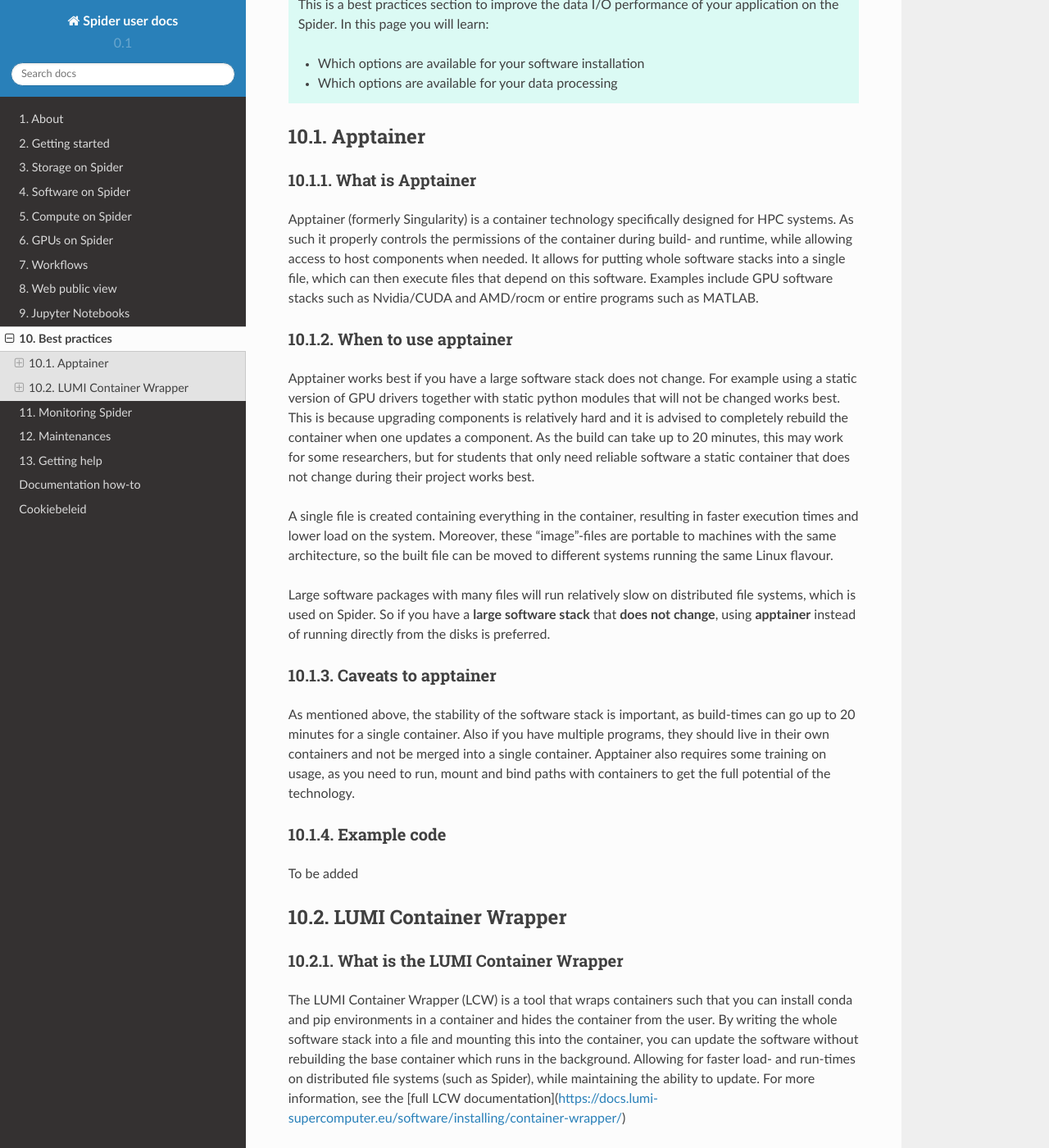
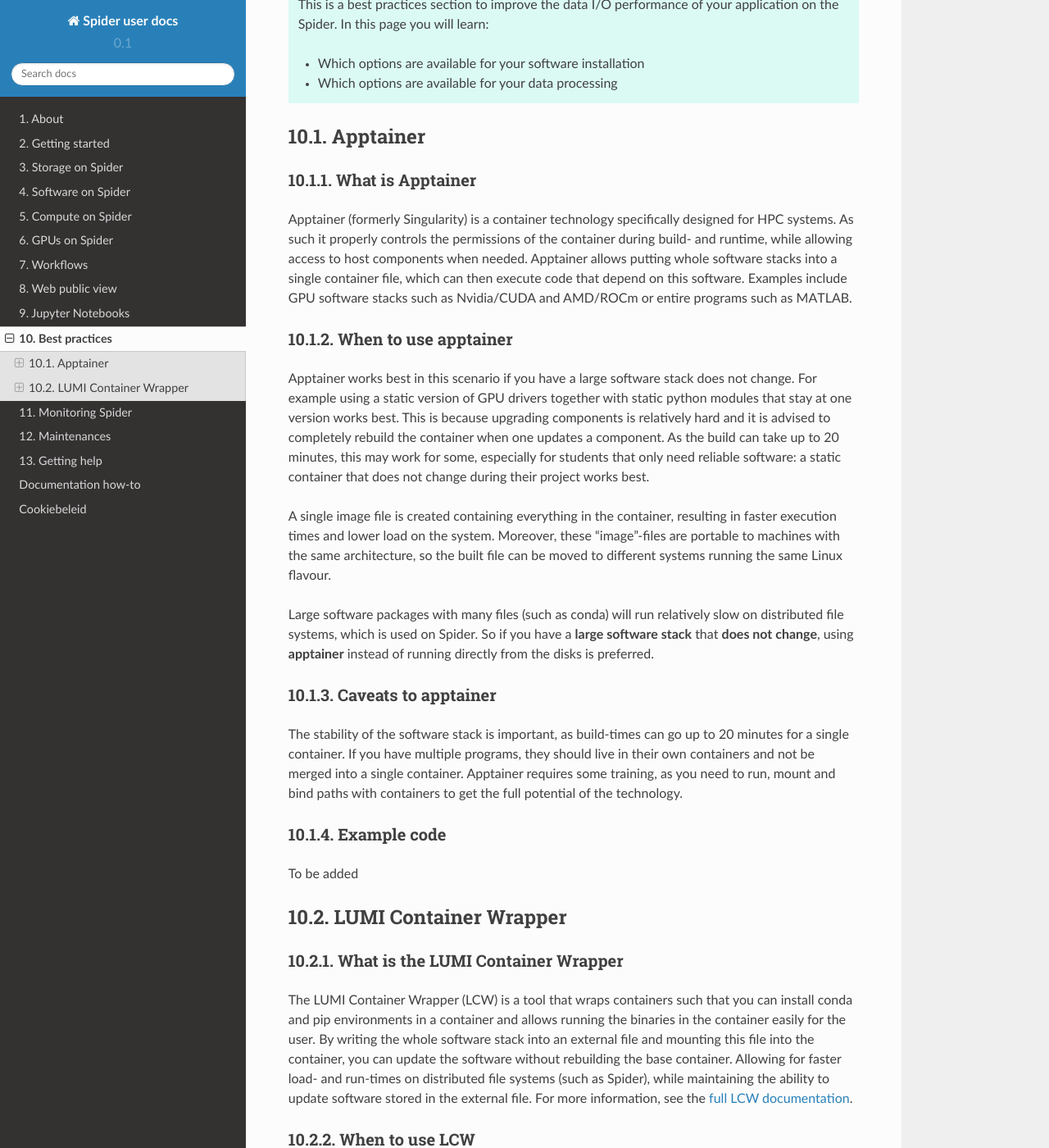
Before and after one commit to sara-nl/spiderdocs, a Sphinx documentation site: the page built from source/Pages/best_practices.rst, in a window 1280 px wide and 1400 px high, scrolled down 207 px. Shown: the whole window at 82% size. Built offline with Sphinx 7.4.7 and the Read the Docs theme 2.0.0, drawn with Linux system fonts in a browser that asks for light colours; some of the changed text lies outside the part shown.

Commit message:
Update draft best practices

```diff
--- a/source/Pages/best_practices.rst
+++ b/source/Pages/best_practices.rst
@@ -16,23 +16,23 @@ Apptainer
 What is Apptainer
 =================
 
-Apptainer (formerly Singularity) is a container technology specifically designed for HPC systems. As such it properly controls the permissions of the container during build- and runtime, while allowing access to host components when needed. It allows for putting whole software stacks into a single file, which can then execute files that depend on this software. Examples include GPU software stacks such as Nvidia/CUDA and AMD/rocm or entire programs such as MATLAB.
+Apptainer (formerly Singularity) is a container technology specifically designed for HPC systems. As such it properly controls the permissions of the container during build- and runtime, while allowing access to host components when needed. Apptainer allows putting whole software stacks into a single container file, which can then execute code that depend on this software. Examples include GPU software stacks such as Nvidia/CUDA and AMD/ROCm or entire programs such as MATLAB.
 
 When to use apptainer
 =====================
 
-Apptainer works best if you have a large software stack does not change. For example using a static version of GPU drivers together with static python modules that will not be changed works best. This is because upgrading components is relatively hard and it is advised to completely rebuild the container when one updates a component. As the build can take up to 20 minutes, this may work for some researchers, but for students that only need reliable software a static container that does not change during their project works best.
+Apptainer works best in this scenario if you have a large software stack does not change. For example using a static version of GPU drivers together with static python modules that stay at one version works best. This is because upgrading components is relatively hard and it is advised to completely rebuild the container when one updates a component. As the build can take up to 20 minutes, this may work for some, especially for students that only need reliable software: a static container that does not change during their project works best.
 
-A single file is created containing everything in the container, resulting in faster execution times and lower load on the system. Moreover, these "image"-files are portable to machines with the same architecture, so the built file can be moved to different systems running the same Linux flavour.
+A single image file is created containing everything in the container, resulting in faster execution times and lower load on the system. Moreover, these "image"-files are portable to machines with the same architecture, so the built file can be moved to different systems running the same Linux flavour.
 
-Large software packages with many files will run relatively slow on distributed file systems, which is used on Spider. So if you have a **large software stack** that **does not change**, using **apptainer** instead of running directly from the disks is preferred.
+Large software packages with many files (such as conda) will run relatively slow on distributed file systems, which is used on Spider. So if you have a **large software stack** that **does not change**, using **apptainer** instead of running directly from the disks is preferred.
 
 Caveats to apptainer
 ====================
 
-As mentioned above, the stability of the software stack is important, as build-times can go up to 20 minutes for a single container.
-Also if you have multiple programs, they should live in their own containers and not be merged into a single container.
-Apptainer also requires some training on usage, as you need to run, mount and bind paths with containers to get the full potential of the technology.
+The stability of the software stack is important, as build-times can go up to 20 minutes for a single container.
+If you have multiple programs, they should live in their own containers and not be merged into a single container.
+Apptainer requires some training, as you need to run, mount and bind paths with containers to get the full potential of the technology.
 
 Example code
 ============
@@ -46,24 +46,24 @@ LUMI Container Wrapper
 What is the LUMI Container Wrapper
 =============================
 
-The LUMI Container Wrapper (LCW) is a tool that wraps containers such that you can install conda and pip environments in a container and hides the container from the user. By writing the whole software stack into a file and mounting this into the container, you can update the software without rebuilding the base container which runs in the background. Allowing for faster load- and run-times on distributed file systems (such as Spider), while maintaining the ability to update.
-For more information, see the [full LCW documentation](https://docs.lumi-supercomputer.eu/software/installing/container-wrapper/)
+The LUMI Container Wrapper (LCW) is a tool that wraps containers such that you can install conda and pip environments in a container and allows running the binaries in the container easily for the user. By writing the whole software stack into an external file and mounting this file into the container, you can update the software without rebuilding the base container. Allowing for faster load- and run-times on distributed file systems (such as Spider), while maintaining the ability to update software stored in the external file.
+For more information, see the `full LCW documentation <https://docs.lumi-supercomputer.eu/software/installing/container-wrapper/>`_.
 
 When to use LCW
 ===============
 
-When you use conda- and/or pip-based virtual environments, consider using LCW instead.
+When using conda- and/or pip-based virtual environments, consider using LCW instead of an installation on disk.
 
 Caveats to LCW
 ==============
 
-You can only run a single apptainer container at once, so if you have LCW running in your terminal, you can not run a second cotainer in the same terminal. Recursive containerization is also disallowed in apptainer.
+You can only run a single apptainer container simultaneously, so if you have LCW running in your terminal, you can not run a second container in the same terminal. Recursive containerization is also disallowed in apptainer.
 When using very specific **large** containers, such as GPU containers (Nvidia, AMD, Intel), use the container directly instead of user LCW, as you have to build on top of the container contents.
 
 Example code
 ============
 
-Clone the code-base at [github](https://github.com/CSCfi/hpc-container-wrapper/) and set up the Spider environment. You can do this by adding `spider.yaml <spider.yaml>` to the ``hpc-container-wrapper/configs`` folder of the repository.
+Clone the code-base at `github <https://github.com/CSCfi/hpc-container-wrapper/>`_ and set up the Spider environment. You can do this by adding `spider.yaml <https://raw.githubusercontent.com/sara-nl/spiderdocs/master/source/scripts/spider.yaml>`_ to the ``hpc-container-wrapper/configs`` folder of the cloned repository.
 
 Run the following commands:
 
```
Also changed, not shown: other parts of source/Pages/best_practices.rst (+3 -3 lines), source/Pages/spider.yaml (deleted, +0 -57 lines).
